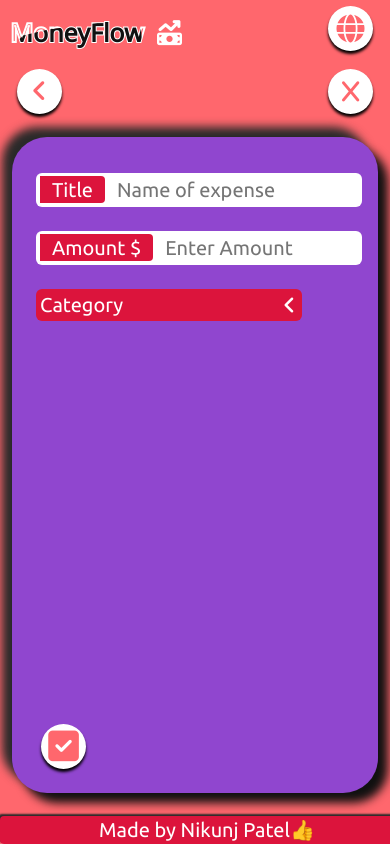
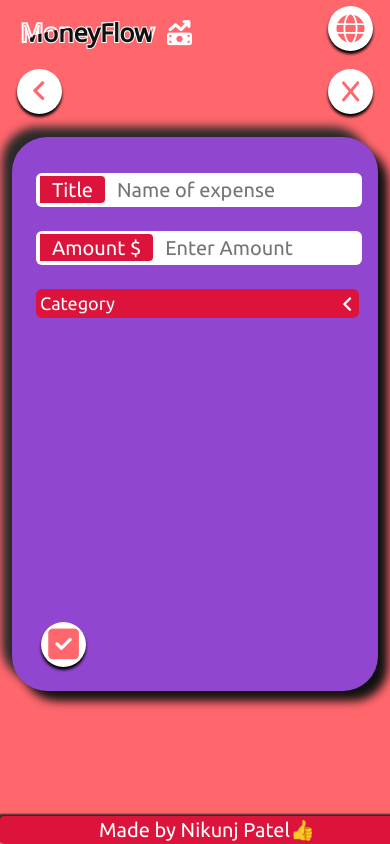
Before and after one commit to nrrpatel1114/moneyflow, a React (Create React App) app: page /add-expense in a window 390 px wide. Built offline with nearby package versions, Linux system fonts and the light colour scheme.

Commit message:
updated for iphone 12

```diff
--- a/src/components/add-form/add-form.css
+++ b/src/components/add-form/add-form.css
@@ -43,7 +43,7 @@
   color: #111;
   transition: ease-in-out;
   font-family: 'Ubuntu', sans-serif;
-  font-size: 20px;
+  font-size: 18px;
 }
 
 .category-dropdown i{
@@ -101,6 +101,7 @@
   cursor: pointer;
   align-items: center;
   margin-left: 4px;
+
 }
 .category-item img {
   height: 32px;
@@ -203,7 +204,32 @@
     margin-bottom: 50px;
   }
 
+
 }
+
+
+@media only screen and (max-width: 400px) {
+  .category-dropdown{
+    width: 110%;
+  }
+  .category-container{
+    width: 110%;
+    margin-bottom: 50px;
+  }
+  .category-container-parent{
+    flex: 1;
+  }
+  .add-form{
+    height: 60vh;
+  }
+  .category-item{
+    height: 17px;
+  }
+
+
+}
+
+
 
 
 @media only screen and (max-width: 1724px) {
--- a/src/components/header/header.css
+++ b/src/components/header/header.css
@@ -17,6 +17,7 @@
   align-items: center;
   font-size: 32px;
   font-weight: 500;
+
 }
 
 
@@ -24,7 +25,7 @@
 .content i{
   display: flex;
   align-items: center;
-  margin-left: 80px;
+  margin-left: 90px;
   margin-top: 10px;
 }
 
@@ -45,6 +46,7 @@
   color: #111;
   transform: translate(-50%, -50%);
   font-size: 25px;
+  margin-left: 10px;
 }
 
 .content h2:nth-child(1)
--- a/src/components/top-fold/index.js
+++ b/src/components/top-fold/index.js
@@ -19,7 +19,7 @@ const TopFold = () => {
           <input type="checkbox" id="check"/>
           <div className="search-box">
           <input
-              placeholder="Search for expenses"
+              placeholder=" Search for expenses"
               value={query}
               onChange={(e) => handleQuery(e)}/>
           <label for="check" class="icon">
--- a/src/components/top-fold/top-fold.css
+++ b/src/components/top-fold/top-fold.css
@@ -27,7 +27,7 @@
   transition: all 0.3s ease;
 }
 #check:checked ~ .search-box{
-  max-width: 330px;
+  max-width: 280px;
 }
 .search-box input{
  position: absolute;
@@ -53,7 +53,7 @@
   color: #FF676D;
   font-size: 20px;
   border-radius: 25px;
-  box-shadow: 0px 3px 3px rgb(0, 0, 0);
+  box-shadow: 0px 3px 0.5px rgb(0, 0, 0);
 }
 #check:checked ~ .search-box .icon{
   background: #FF676D;
--- a/src/constants/add-expense.js
+++ b/src/constants/add-expense.js
@@ -35,10 +35,10 @@ export const categories = [
     icon: require("../assets/images/entertainment.png"),
     color: "#4EFFEF",
   },
-  {
-    id: 7,
-    title: "✅ Other",
-    icon: require("../assets/images/entertainment.png"),
-    color: "#D7FD00",
-  },
+  // {
+  //   id: 7,
+  //   title: "✅ Other",
+  //   icon: require("../assets/images/entertainment.png"),
+  //   color: "#D7FD00",
+  // },
 ];
```
